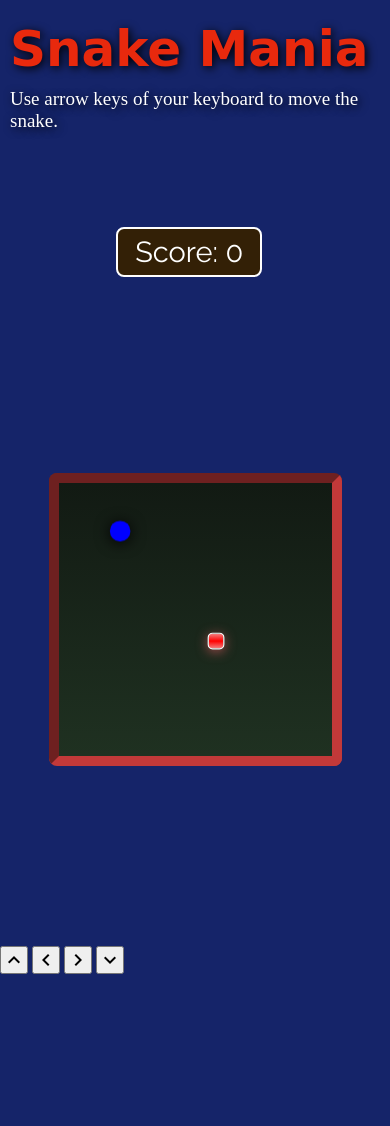
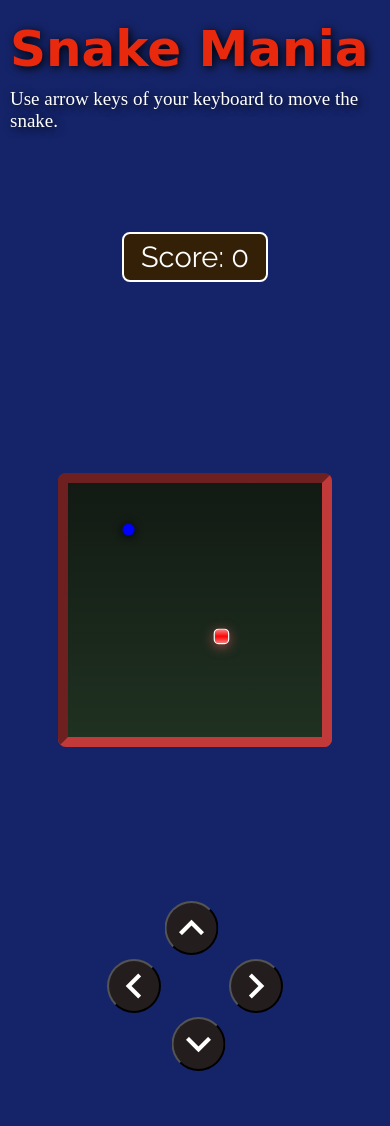
Before and after one commit to vineetvishnu/snakegame, a PHP site: page / in a window 390 px wide. Before the commit the page ends 974 px from the top, so only its background shows below. Run offline with PHP 8.4, Linux system fonts and the light colour scheme; some web fonts are replaced.

Commit message:
Update style.css

```diff
--- a/style.css
+++ b/style.css
@@ -8,7 +8,7 @@
 }
 body{
 	background-color: rgb(21, 36, 105);
-	overflow: hidden;
+	overflow: auto;
 }
 
 @keyframes textcolor {
@@ -44,20 +44,19 @@ p{
 
 #board{
 	position: relative;
-	top: -10%;
+	top: -13%;
 	background: linear-gradient(#121a13, #1f3121);
-	width: 70vmin;
-	height: 70vmin;
+	width: 65vmin;
+	height: 65vmin;
 	border: 10px inset rgb(194, 57, 57);
 	border-radius: 8px;
 	display: grid;
-	grid-template-rows: repeat(20, 1fr);
-	grid-template-columns: repeat(20, 1fr);
+	grid-template-rows: repeat(19, 1fr);
+	grid-template-columns: repeat(19, 1fr);
 }
 
 #scoreboard{
 	border-radius: 8px;
-	margin-right: 3%;
 	color: rgb(255, 255, 255);
 	font-family: 'Raleway', sans-serif;
 	font-size: 29px;
@@ -84,12 +83,45 @@ p{
 
 }
 @keyframes colorchange {
-	0%,100%{ transform:  scale(1.5);}
-	50%{ transform: scale(.6);}
+	0%,100%{ transform:  scale(1.2);}
+	50%{ transform: scale(.9);}
 }
 .food{
 	background-color: blue;
 	border-radius: 50%;
 	box-shadow: 0px 1px 10px #000;
-	animation: colorchange 1100ms ease infinite;
+	animation: colorchange 100ms ease infinite;
 }
+
+#touchkeys{
+	display: none;
+}
+.material-icons{
+	font-size: 50px;
+	color: white;
+	background-color: rgb(36, 29, 29);
+	margin: 13px;
+	border-radius: 50%;
+}
+#keyUp{
+	transform: translate(116.5px,-58px);
+}
+#keyLeft{
+	transform: translate(-21px, 0px);
+}
+#keyRight{
+	transform: translate(21px, 0px);
+}
+#keyDown{
+	transform: translate(-116.5px, 58px);
+}
+
+@media(max-width:769px){
+
+#touchkeys{
+	display: flex;
+	justify-content: center;
+	align-items: center;
+	margin-bottom: 100px;
+}
+}
```
